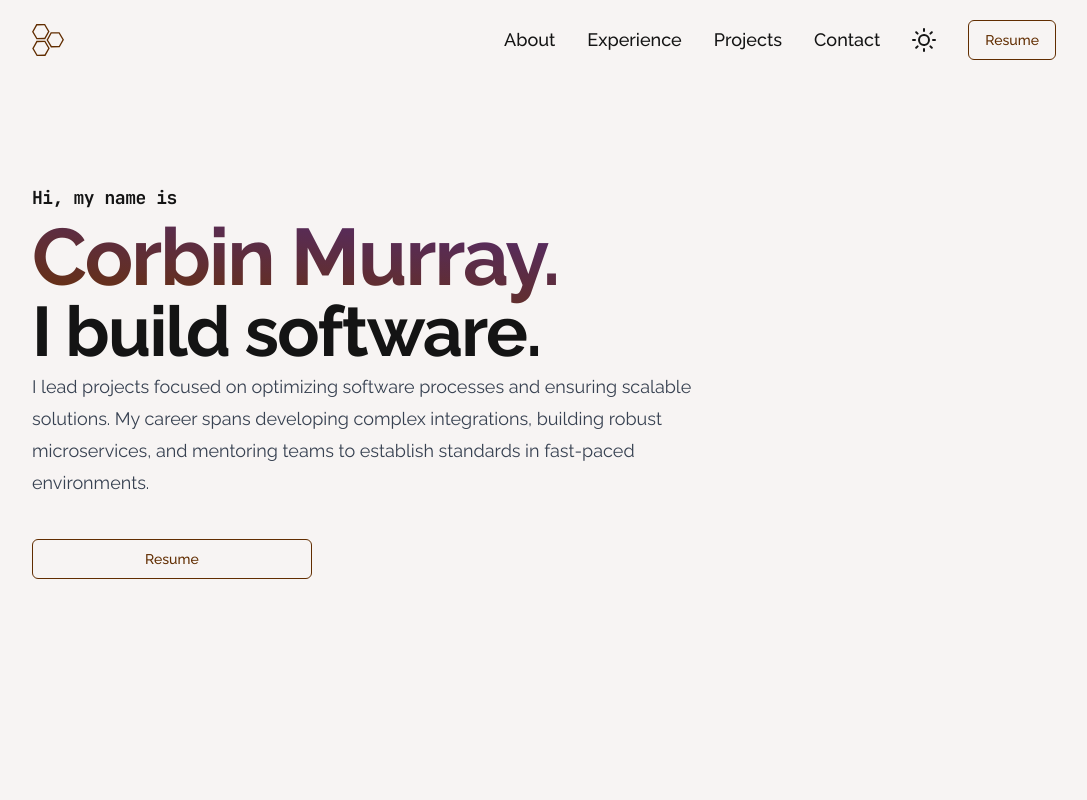
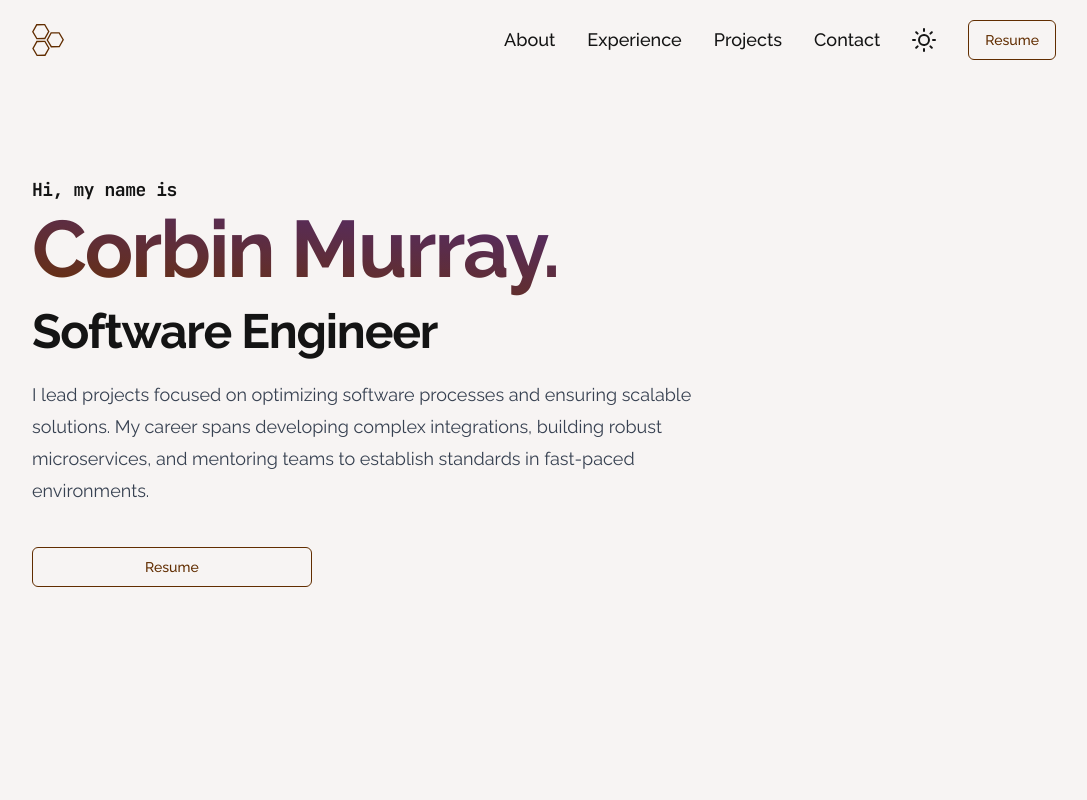
Before and after one commit to corbinmurray/corbinmurray-dev, a Next.js app: page / in a window 1280 px wide. Shown: the top 800 px of the page, without its empty margins (96-1183 px from the left). Built offline with nearby package versions, Linux system fonts and the light colour scheme.

Commit message:
Change hero descr

```diff
--- a/app/page.tsx
+++ b/app/page.tsx
@@ -15,7 +15,7 @@ export default async function Home() {
 					Corbin Murray.
 				</h2>
 
-				<h3 className="text-[clamp(30px,6vw,70px)] font-semibold">I build software.</h3>
+				<h3 className="text-[clamp(30px,6vw,48px)] font-semibold leading-none">Software Engineer</h3>
 
 				<article className="my-5">
 					<p>
```
